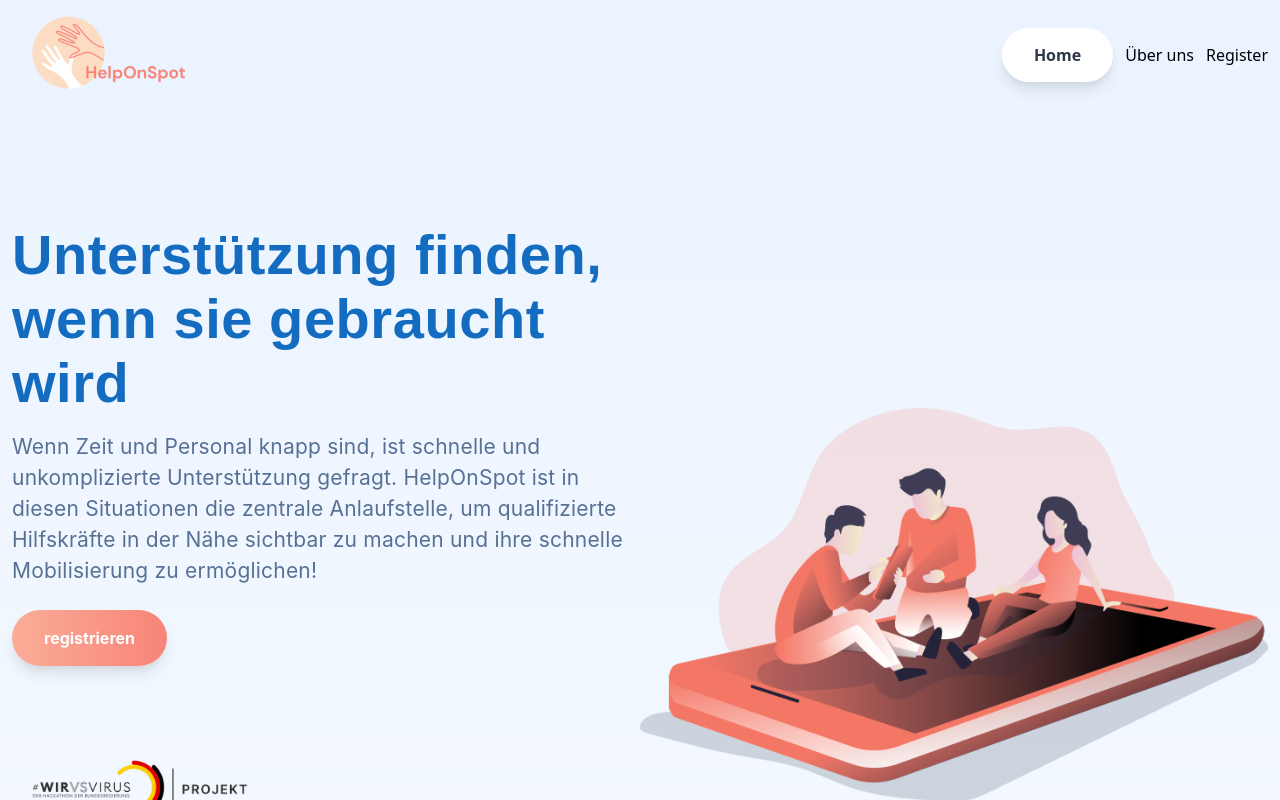
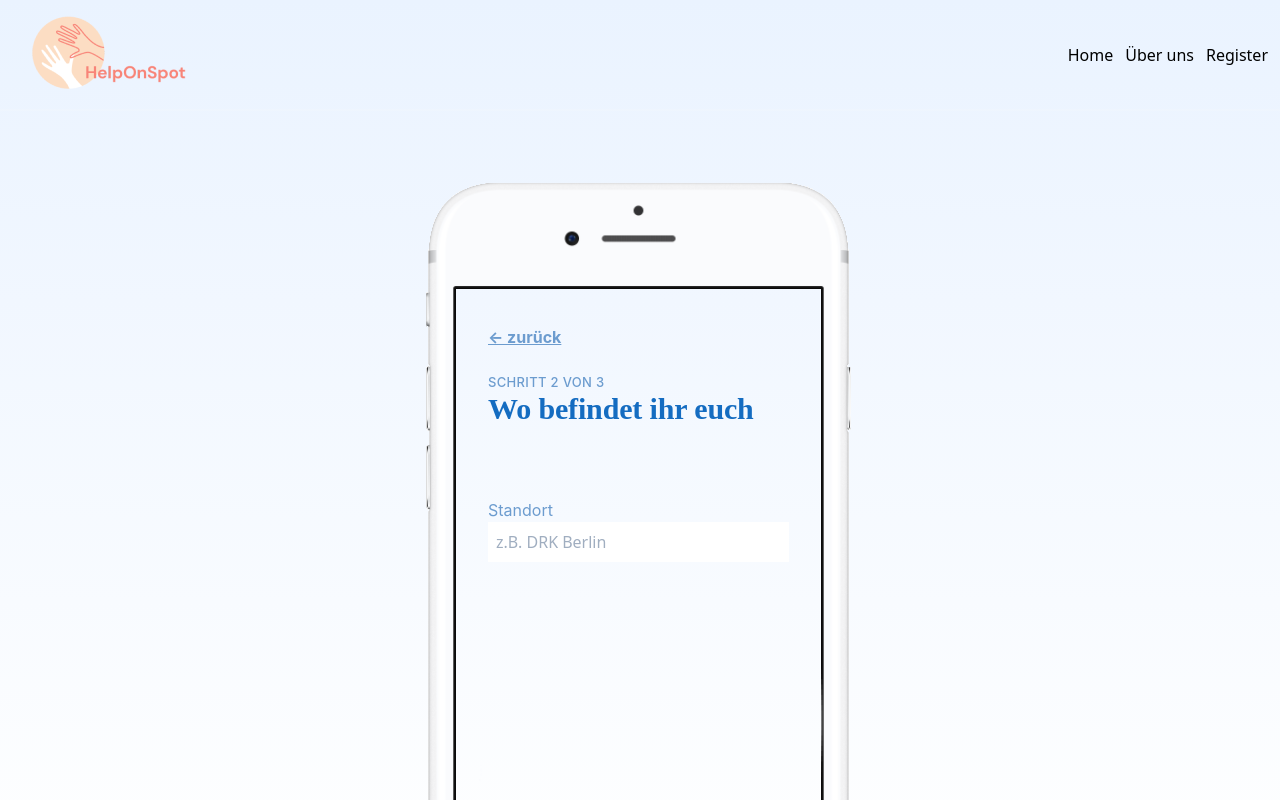
Before and after one commit to Helfer-Portal/helponspot-client, a React (Create React App) app: page /app/organisation/createOrganisation/standort in a window 1280 px wide. Before the commit this address led to /home. Shown: the top 800 px of the page. Built offline with nearby package versions, Linux system fonts and the light colour scheme; what @tailwindcss/ui would draw is missing.

Commit message:
Style fixes
Added Types for router, created flex model for the first
two screens of org register

Removed redirect for dev purposes

```diff
--- a/package.json
+++ b/package.json
@@ -46,5 +46,8 @@
       "last 1 firefox version",
       "last 1 safari version"
     ]
+  },
+  "devDependencies": {
+    "@types/react-router-dom": "^5.1.3"
   }
 }
--- a/src/components/ButtonOrange.jsx
+++ b/src/components/ButtonOrange.jsx
@@ -5,7 +5,7 @@ export default class Button extends Component {
     return (
       <button
         className={this.props.className}
-        class="mr-auto lg:mx-0 hover:underline orange-gradient text-white font-bold font-inter rounded-full my-6 py-4 px-8 shadow-lg"
+        class="w-full mr-auto lg:mx-0 hover:underline orange-gradient text-white font-bold font-inter rounded-full my-6 py-4 px-8 shadow-lg"
       >
         {this.props.children}
       </button>
--- a/src/components/InputWithLabel.jsx
+++ b/src/components/InputWithLabel.jsx
@@ -3,14 +3,13 @@ import React, { Component } from "react";
 export default class QuestionWithAnnotation extends Component {
   render() {
     return (
-      <div>
+      <div className="w-full">
         <overline className="label font-inter text-figmaDescription">
           {this.props.label}
         </overline>
         <br />
         <input
-          style={{ width: 435 }}
-          className="p-2 border-lg"
+          className="p-2 border-lg w-full"
           type="text"
           placeholder={"z.B. DRK Berlin"}
           id={this.props.fname}
--- a/src/components/QuestionWithLabel.jsx
+++ b/src/components/QuestionWithLabel.jsx
@@ -4,7 +4,7 @@ import React, { Component } from 'react'
 export default class QuestionWithLabel extends Component {
   render() {
     return (
-        <div>
+        <div className="w-full">
           <overline className="first">{this.props.label}</overline>
           <h1 className="question font-dm-sans-h1">{this.props.question}</h1>
         </div>
--- a/src/features/app/organisation/onboarding/CreateOrganisation.jsx
+++ /dev/null
@@ -1,20 +0,0 @@
-import React from "react";
-import ButtonWithLink from "../../../../components/ButtonWithLink";
-import QuestionWithLabel from "../../../../components/QuestionWithLabel";
-import InputWithLabel from "../../../../components/InputWithLabel";
-
-export default function CreateOrganisation() {
-  return (
-      <div>
-        <QuestionWithLabel
-            question="Hi, wie heißt deine Organisation"
-            label="Schritt 1 von 3"
-        />
-        <InputWithLabel fname="orgname" label="Name" />
-        <div>
-          <ButtonWithLink children="Zurück" link="/" />
-          <ButtonWithLink children="Weiter" link="/app/organisation/createOrganisation/standort/" />
-        </div>
-      </div>
-  );
-}
--- a/src/features/app/organisation/onboarding/UpdateAddress.jsx
+++ b/src/features/app/organisation/onboarding/UpdateAddress.jsx
@@ -1,21 +1,37 @@
 import React from "react";
-import ButtonOrange from "../../../../components/ButtonOrange";
 import QuestionWithLabel from "../../../../components/QuestionWithLabel";
 import InputWithLabel from "../../../../components/InputWithLabel";
 import ButtonWithLink from "../../../../components/ButtonWithLink";
+import { useHistory } from "react-router-dom";
 
 export default function updateAddress() {
+
+  // let history = useHistory();
+
   return (
-      <div>
+    <div className="flex flex-col w-full h-full px-8 py-4">
+      <div style={{ flex: 1 }} className="flex w-full">
+        <button
+          // onClick={() => history.goBack()}
+          className="underline font-inter font-bold text-figmaDescription"
+        >
+          ← zurück
+        </button>
+      </div>
+      <div style={{ flex: 2 }}>
         <QuestionWithLabel
-            question="Wo befindet ihr euch"
-            label="Schritt 2 von 3"
+          question="Wo befindet ihr euch"
+          label="Schritt 2 von 3"
         />
+      </div>
+      <div style={{ flex: 5 }} className="flex items-start">
         <InputWithLabel fname="orglocation" label="Standort" />
-        <div>
-          <ButtonOrange>Zurück</ButtonOrange>
-          <ButtonWithLink link={'/app/organisation/request/'}>Weiter</ButtonWithLink>
-        </div>
       </div>
+      <div style={{ flex: 1 }} className="w-full">
+        <ButtonWithLink link={"/app/organisation/request/"}>
+          Weiter
+        </ButtonWithLink>
+      </div>
+    </div>
   );
 }
--- a/src/router/index.js
+++ b/src/router/index.js
@@ -42,13 +42,13 @@ export default function RootRouter() {
   return (
     <ReqProvider>
       <Router>
-        <Route exact path="/">
+        {/* <Route exact path="/">
           <Redirect
             to={{
               pathname: "/home"
             }}
           />
-        </Route>
+        </Route> */}
 
         <Switch>
           <div id="content-wrapper" class={"min-h-screen"}>
@@ -112,13 +112,13 @@ export default function RootRouter() {
               </LanderLayout>
             </Route>
 
-            <Route>
+            {/* <Route>
               <Redirect
                 to={{
                   pathname: "/home"
                 }}
               />
-            </Route>
+            </Route> */}
           </div>
         </Switch>
       </Router>
--- a/tsconfig.json
+++ b/tsconfig.json
@@ -1,6 +1,6 @@
 {
   "compilerOptions": {
-    "target": "es5",
+    "target": "es6",
     "lib": [
       "dom",
       "dom.iterable",
```
Also changed, not shown: 2 other files (tests, documents, lock files or other folders).
